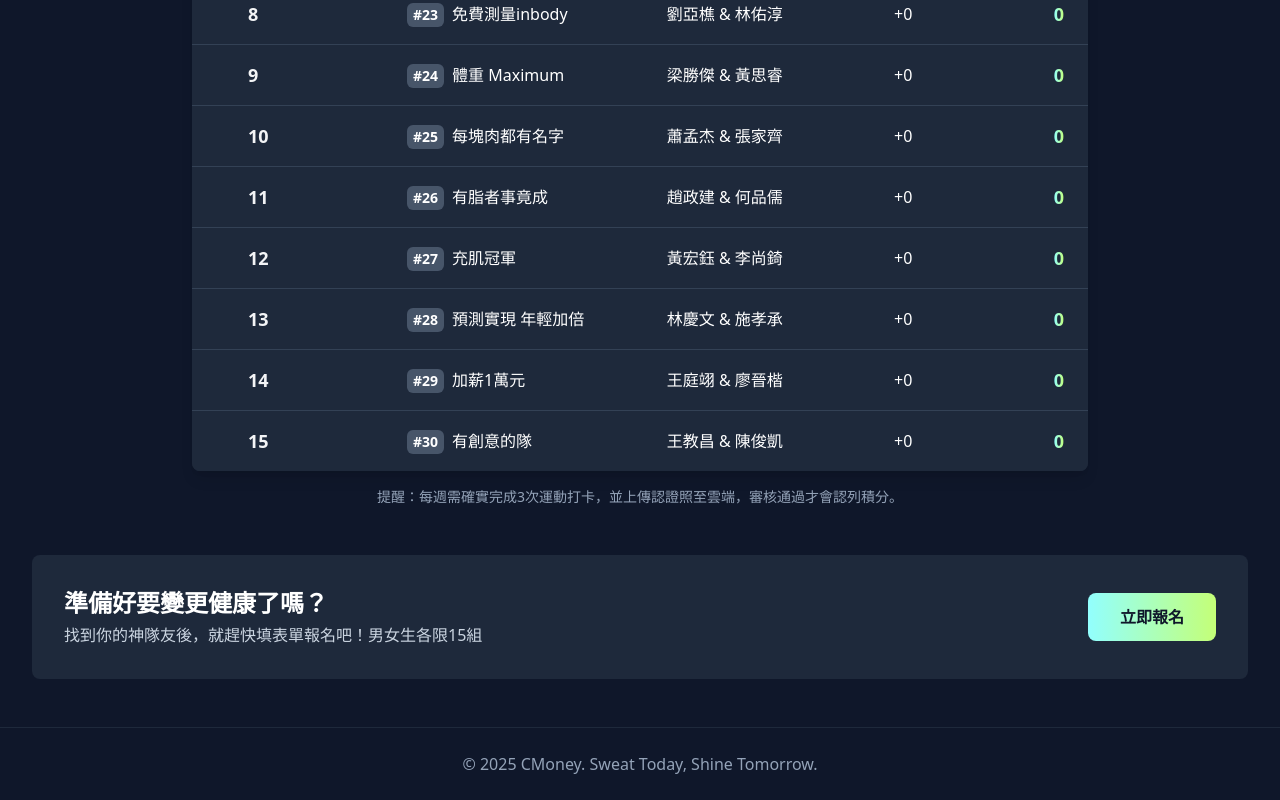
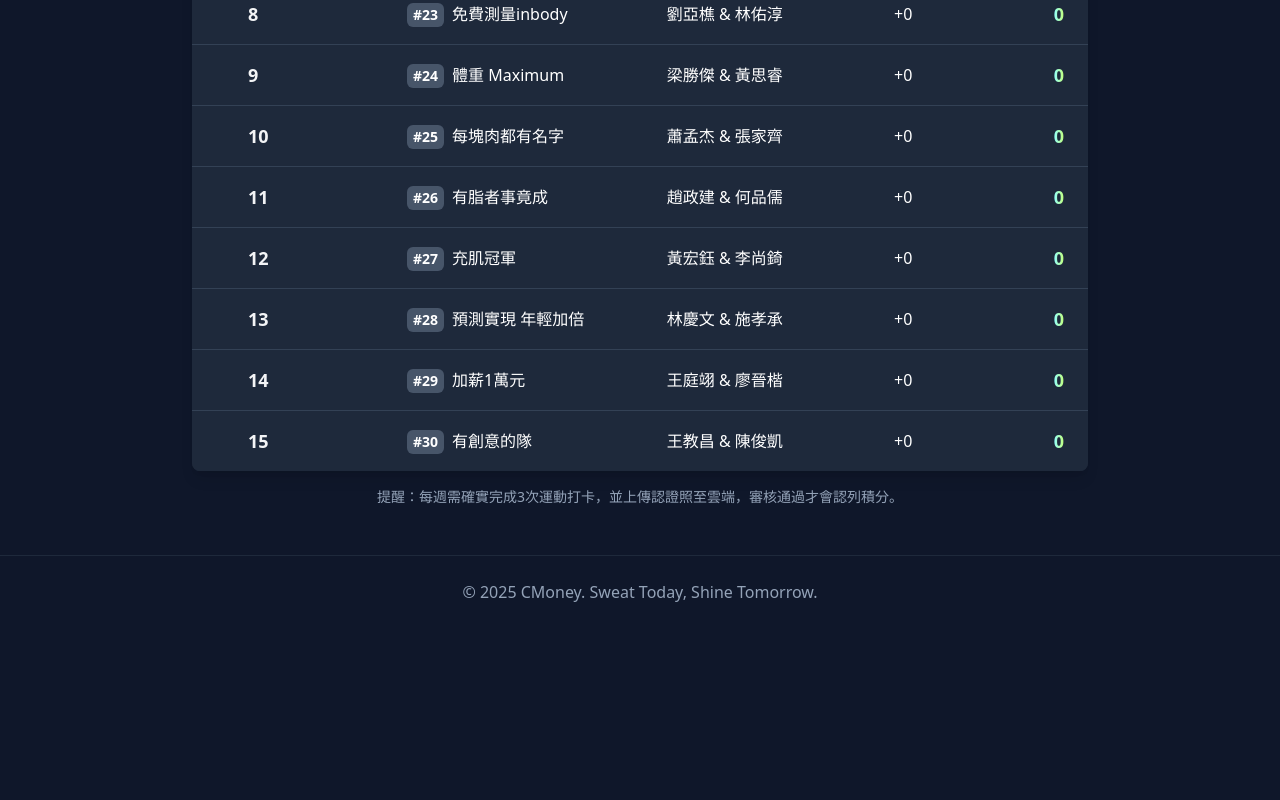
Before and after one commit to LouieWeng/cmoney-fitness-challenge, a React (Vite) app: page /#/ranking in a window 1280 px wide. Shown: the part 883-1683 px from the top of the page. After the commit the page ends 1511 px from the top, so only its background shows below. Built offline with nearby package versions, Linux system fonts and the light colour scheme.

Commit message:
隱藏ranking頁 報名鈕

```diff
--- a/pages/RankingPage.tsx
+++ b/pages/RankingPage.tsx
@@ -140,7 +140,7 @@ const RankingPage: React.FC = () => {
         </p>
       </section>
 
-      <section className="bg-slate-800 rounded-lg p-8">
+      {/*<section className="bg-slate-800 rounded-lg p-8">
         <div className="flex flex-col md:flex-row items-center justify-center md:justify-between gap-6">
             <div className="text-center md:text-left">
                 <h2 className="text-2xl font-bold text-white">準備好要變更健康了嗎？</h2>
@@ -152,10 +152,10 @@ const RankingPage: React.FC = () => {
                 </a>
                 {/*<a href={"https://drive.google.com/drive/u/0/folders/1d-JmO9mOgzwFn-2AMeuIUuh-IM_5qSrv"} target="_blank" rel="noopener noreferrer" className="inline-block bg-slate-700 text-white font-bold py-3 px-8 rounded-lg hover:bg-slate-600 transition-colors">
                     上傳認證照
-                </a>*/}
+                </a>
             </div>
         </div>
-      </section>
+      </section>*/}
     </div>
   );
 };
```
